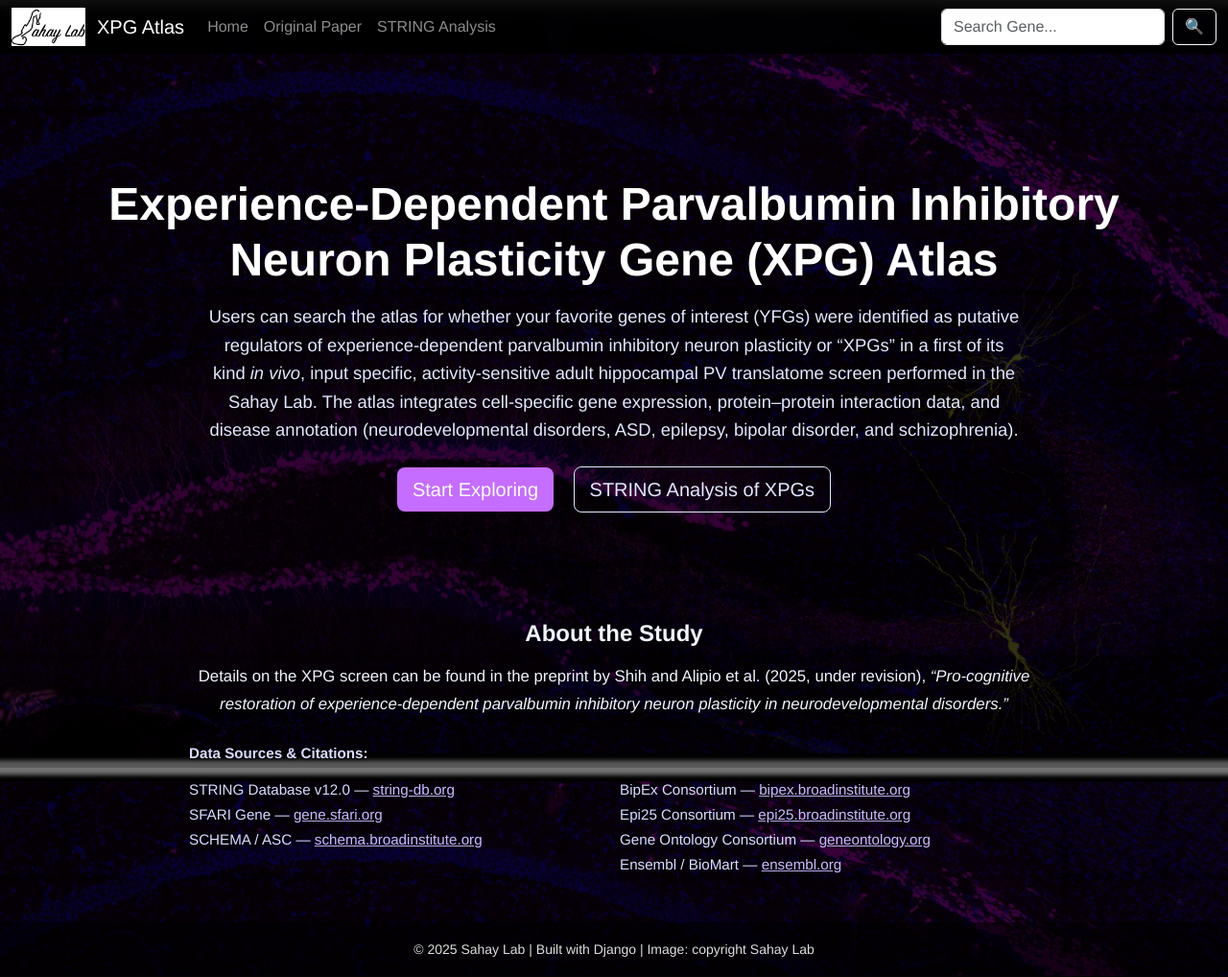
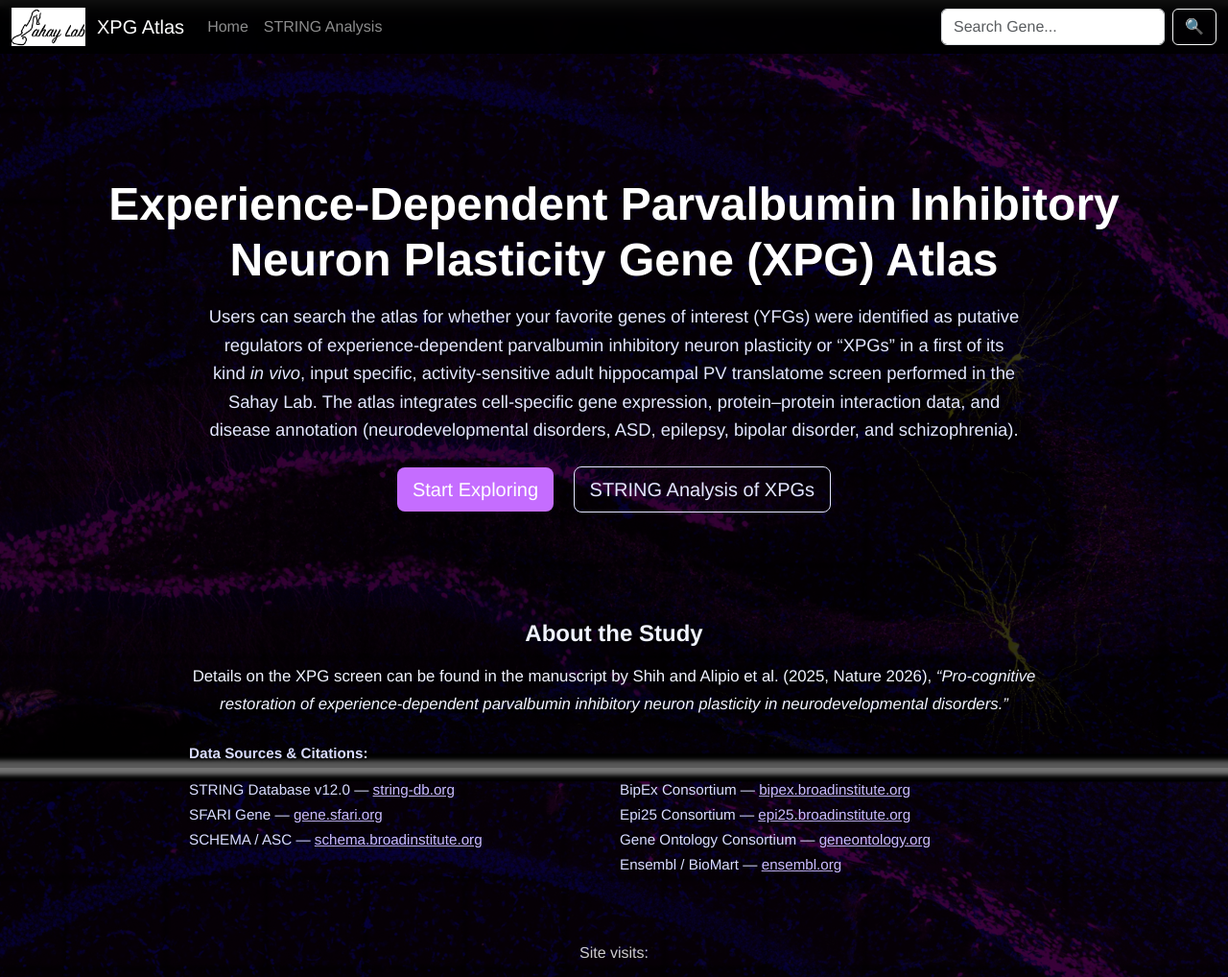
Before and after one commit to Mspanch/xpg-atlas, a Django app: page / in a window 1280 px wide. Shown: the top 1018 px of the page at 96% size. Run offline with Django 5.2, Linux system fonts and the light colour scheme; parts of the project's set-up code (start-up, migrations or seed data) failed here and were passed over.

Commit message:
Update homepage + visitor counter

```diff
--- a/xpg_app/templates/xpg_app/home.html
+++ b/xpg_app/templates/xpg_app/home.html
@@ -2,16 +2,17 @@
 <!DOCTYPE html>
 <html>
 <head>
-  <!-- Google tag (gtag.js) -->
+  <!-- Google Analytics -->
   <script async src="https://www.googletagmanager.com/gtag/js?id=G-8PQ1EV9ZW1"></script>
   <script>
     window.dataLayer = window.dataLayer || [];
     function gtag(){dataLayer.push(arguments);}
     gtag('js', new Date());
-
     gtag('config', 'G-8PQ1EV9ZW1');
   </script>
+
   <title>XPG Atlas</title>
+
   <link rel="stylesheet"
         href="https://cdn.jsdelivr.net/npm/bootstrap@5.3.2/dist/css/bootstrap.min.css">
   <script src="https://code.jquery.com/jquery-3.6.0.min.js"></script>
@@ -100,10 +101,11 @@
 </head>
 
 <body>
+
+  <!-- NAVBAR -->
   <nav class="navbar navbar-dark navbar-expand-lg">
     <div class="container-fluid">
 
-      <!-- Sahay Lab Logo (Navbar ONLY) -->
       <img src="https://raw.githubusercontent.com/Mspanch/xpg-atlas/main/xpg_app/static/xpg_app/sahay_logo.png"
            alt="Sahay Lab Logo"
            style="height:40px; margin-right:12px;">
@@ -112,11 +114,9 @@
 
       <div class="navbar-nav">
         <a class="nav-link" href="/">Home</a>
-        <a class="nav-link" href="https://doi.org/10.21203/rs.3.rs-5624085/v1" target="_blank">Original Paper</a>
-        <a class="nav-link" href="https://version-12-0.string-db.org/cgi/globalenrichment?networkId=bLTOlM6CRnwt" target="_blank">STRING Analysis</a>
-        {% comment %}
-        <a class="nav-link" href="/disease-overview/">Disease Association Overview</a>
-        {% endcomment %}
+        <a class="nav-link"
+           href="https://version-12-0.string-db.org/cgi/globalenrichment?networkId=bLTOlM6CRnwt"
+           target="_blank">STRING Analysis</a>
       </div>
 
       <form class="d-flex ms-auto" method="get" action="/search/">
@@ -127,7 +127,7 @@
   </nav>
 
 
-  <!-- HERO (NO LOGO INSIDE) -->
+  <!-- HERO -->
   <div class="hero">
 
     <h1>Experience-Dependent Parvalbumin Inhibitory Neuron Plasticity Gene (XPG) Atlas</h1>
@@ -155,11 +155,11 @@
   <div class="content">
     <h4 class="fw-bold mb-3">About the Study</h4>
     <p>
-      Details on the XPG screen can be found in the preprint by Shih and Alipio et al. (2025, under revision),
+      Details on the XPG screen can be found in the manuscript by Shih and Alipio et al. (2025, Nature 2026),
       <em>“Pro-cognitive restoration of experience-dependent parvalbumin inhibitory neuron plasticity in neurodevelopmental disorders.”</em>
     </p>
 
-    <!-- === TWO-COLUMN DATA SOURCES & CITATIONS === -->
+    <!-- DATA SOURCES -->
     <div class="mt-4" style="font-size: 0.95rem; color: #d9dcff; text-align: left;">
       <strong>Data Sources & Citations:</strong>
 
@@ -170,61 +170,36 @@
           margin-top: 0.75rem;
       ">
 
-        <!-- Column 1 -->
         <div>
           <ul style="list-style: none; padding-left: 0;">
-            <li>STRING Database v12.0 —
-              <a href="https://string-db.org" target="_blank" style="color:#cbbcff;">
-                string-db.org
-              </a>
-            </li>
-            <li>SFARI Gene —
-              <a href="https://gene.sfari.org" target="_blank" style="color:#cbbcff;">
-                gene.sfari.org
-              </a>
-            </li>
-            <li>SCHEMA / ASC —
-              <a href="https://schema.broadinstitute.org" target="_blank" style="color:#cbbcff;">
-                schema.broadinstitute.org
-              </a>
-            </li>
+            <li>STRING Database v12.0 — <a href="https://string-db.org" target="_blank" style="color:#cbbcff;">string-db.org</a></li>
+            <li>SFARI Gene — <a href="https://gene.sfari.org" target="_blank" style="color:#cbbcff;">gene.sfari.org</a></li>
+            <li>SCHEMA / ASC — <a href="https://schema.broadinstitute.org" target="_blank" style="color:#cbbcff;">schema.broadinstitute.org</a></li>
           </ul>
         </div>
 
-        <!-- Column 2 -->
         <div>
           <ul style="list-style: none; padding-left: 0;">
-            <li>BipEx Consortium —
-              <a href="https://bipex.broadinstitute.org" target="_blank" style="color:#cbbcff;">
-                bipex.broadinstitute.org
-              </a>
-            </li>
-            <li>Epi25 Consortium —
-              <a href="https://epi25.broadinstitute.org" target="_blank" style="color:#cbbcff;">
-                epi25.broadinstitute.org
-              </a>
-            </li>
-            <li>Gene Ontology Consortium —
-              <a href="http://geneontology.org" target="_blank" style="color:#cbbcff;">
-                geneontology.org
-              </a>
-            </li>
-            <li>Ensembl / BioMart —
-              <a href="https://ensembl.org" target="_blank" style="color:#cbbcff;">
-                ensembl.org
-              </a>
-            </li>
+            <li>BipEx Consortium — <a href="https://bipex.broadinstitute.org" target="_blank" style="color:#cbbcff;">bipex.broadinstitute.org</a></li>
+            <li>Epi25 Consortium — <a href="https://epi25.broadinstitute.org" target="_blank" style="color:#cbbcff;">epi25.broadinstitute.org</a></li>
+            <li>Gene Ontology Consortium — <a href="http://geneontology.org" target="_blank" style="color:#cbbcff;">geneontology.org</a></li>
+            <li>Ensembl / BioMart — <a href="https://ensembl.org" target="_blank" style="color:#cbbcff;">ensembl.org</a></li>
           </ul>
         </div>
 
       </div>
     </div>
-    <!-- === END TWO-COLUMN CITATIONS === -->
 
   </div>
 
+  <!-- VISITOR COUNTER -->
+  <div style="text-align:center; margin-top:20px;">
+    <p style="opacity:0.8;">Site visits:</p>
+    <img src="https://hitcounter.pythonanywhere.com/count/tag.svg?url=https://xpg-atlas.onrender.com" />
+  </div>
+
   <footer>
-    <small>© 2025 Sahay Lab | Built with Django | Image: copyright Sahay Lab</small>
+    <small>2025 Sahay Lab | Built with Django | Image: copyright Sahay Lab</small>
   </footer>
 
 </body>
```
Lines whose indentation alone changed are shown as unchanged.
